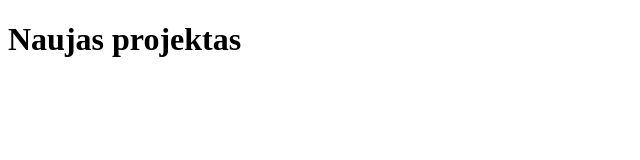
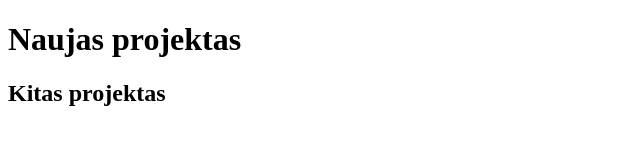
Before and after one commit to albaitas/git_sample, a plain HTML site: page public_html/index.html in a window 1280 px wide. Shown: the whole page, without its empty margins (0-640 px from the left). Drawn offline with Linux system fonts and the light colour scheme.

Commit message:
prideta h2

```diff
--- a/public_html/index.html
+++ b/public_html/index.html
@@ -7,5 +7,6 @@
     </head>
     <body>
         <h1>Naujas projektas</h1>
+         <h2>Kitas projektas</h2>
     </body>
 </html>
```
